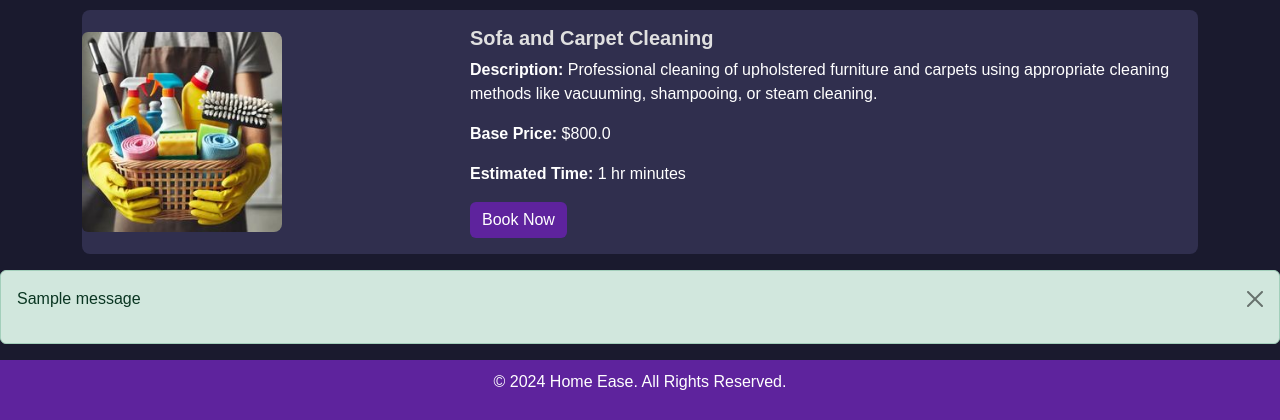
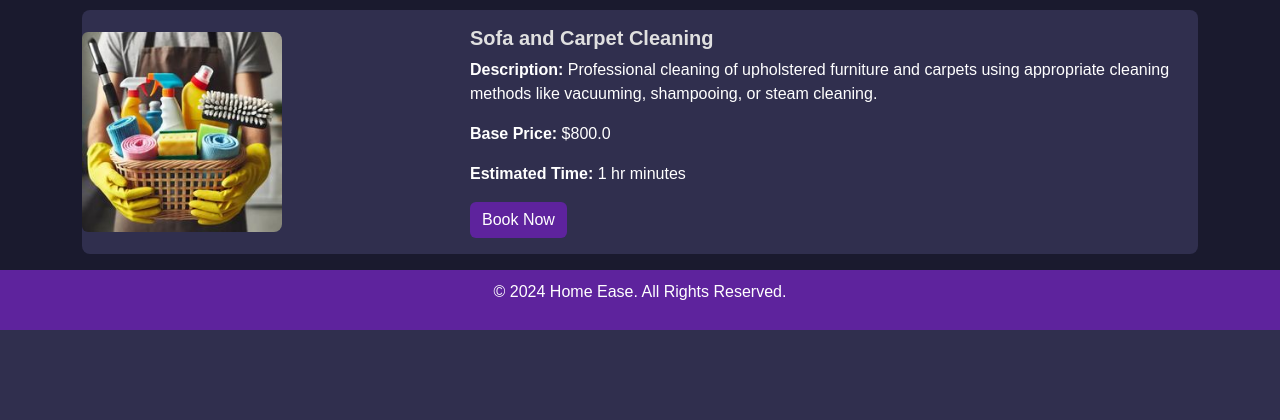
Before and after one commit to KomalKumar123/flask-application, a Flask app: page /cleaning_services in a window 1280 px wide. Shown: the part 668-1088 px from the top of the page. After the commit the page ends 998 px from the top, so only its background shows below. Run offline with Flask 3, Linux system fonts and the light colour scheme; one stand-in notice (Sample message) is shown.

Commit message:
commit 6

```diff
--- a/app.py
+++ b/app.py
@@ -256,7 +256,7 @@ def book_service():
     # Check if the service exists
     service = Service.query.get(service_id)
     if not service:
-        return jsonify({"status": "error", "message": "Service not found."}), 404
+        return flash("Service not found.", "danger")
 
     # Create a new service request
     new_request = ServiceRequest(
@@ -268,8 +268,9 @@ def book_service():
 
     db.session.add(new_request)
     db.session.commit()
+    flash("Service booked successfully!", "success")
+    return redirect(url_for('home'))
 
-    return jsonify({"status": "success", "message": "Service booked successfully!"}), 200
 
 @app.route('/professional_dashboard')
 def professional_dashboard():
--- a/templates/cleaning_services.html
+++ b/templates/cleaning_services.html
@@ -8,7 +8,6 @@
     <link href="https://cdn.jsdelivr.net/npm/bootstrap@5.3.3/dist/css/bootstrap.min.css" rel="stylesheet">
     <link rel="stylesheet" href="/static/css/styles.css">
 </head>
-
 <body>
     <nav class="navbar navbar-expand-lg navbar-light bg-light">
         <div class="container-fluid">
@@ -42,18 +41,6 @@
         </div>
         {% endfor %}
     </div>
-    {% with messages = get_flashed_messages(with_categories=True) %}
-    {% if messages %}
-    <div>
-        {% for category, message in messages %}
-        <div class="alert alert-{{ category }} alert-dismissible fade show" role="alert">
-            <p>{{ message }}</p>
-            <button type="button" class="btn-close" data-bs-dismiss="alert" aria-label="Close"></button>
-        </div>
-        {% endfor %}
-    </div>
-    {% endif %}
-    {% endwith %}
 
 
     <footer>
```
Also changed, not shown: templates/home.html (+12 -1 lines), instance/project.db.
